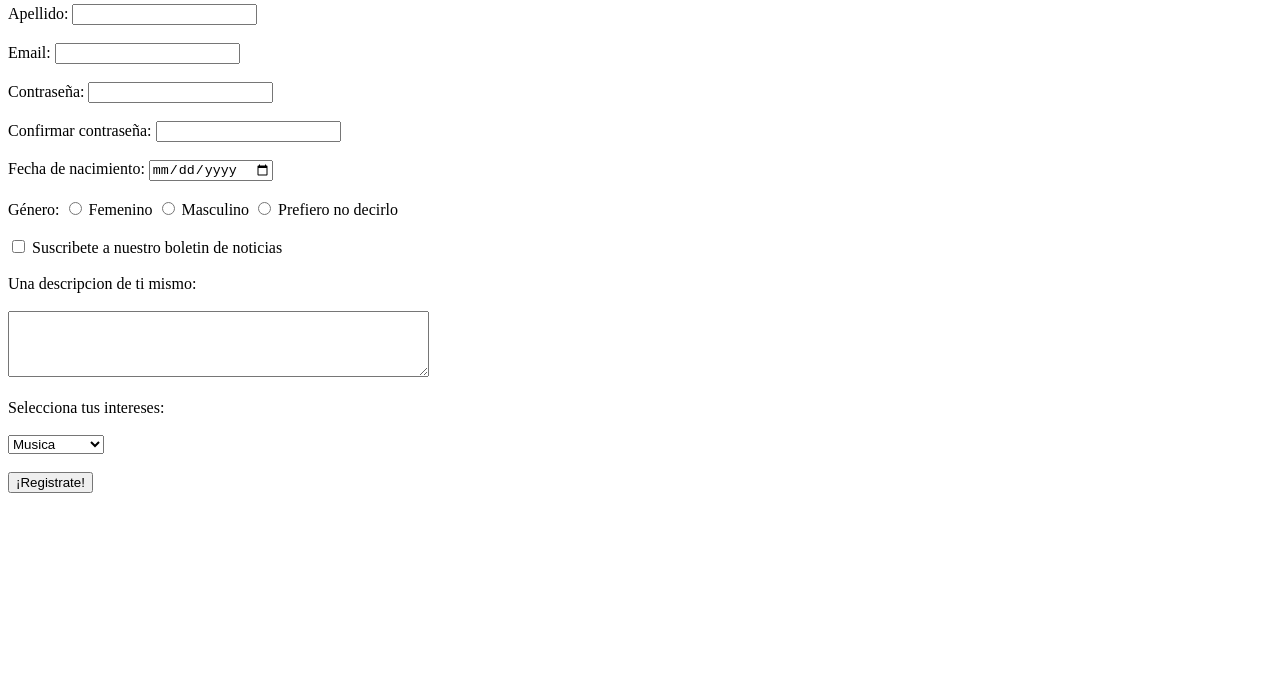
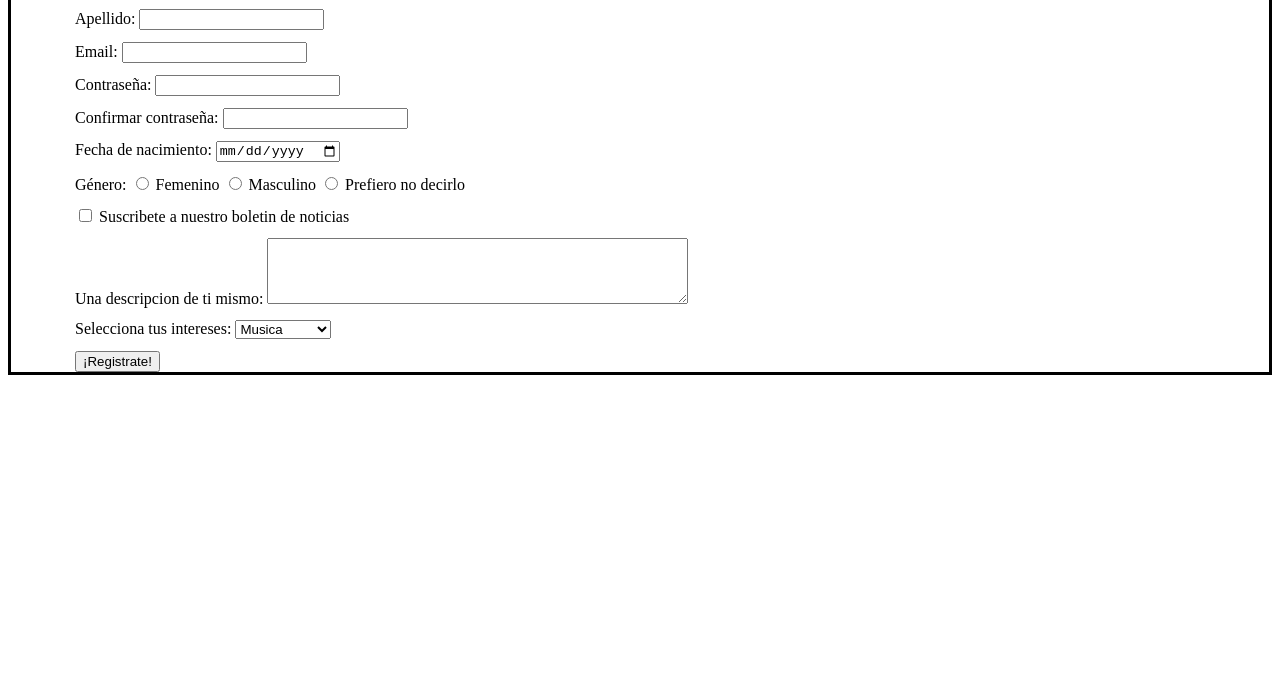
Before and after one commit to SSHope-00/Fundamentos-de-Web, a plain HTML site: page Core1_Formulario.html in a window 1280 px wide. Shown: the part 115-800 px from the top of the page. Drawn offline with Linux system fonts and the light colour scheme.

Commit message:
correccion

```diff
--- a/Core1_Formulario.html
+++ b/Core1_Formulario.html
@@ -2,19 +2,32 @@
 <html>
 
 <head>
+    <style>
+       body{
+       border-width: 0.1cm;
+       border-color: black;
+       border-style: solid;
+      padding-left: 5%;
+
+       }
+       div {
+       padding-bottom: 1%;
+       }
+
+    </style>
     <meta charset="UTF-8" />
     <title>Formulario</title>
 </head>
 
-<body>
-    <form action="#" method="POST">
+<body >
+    <form action="#" method="POST" >
         <h1> Registrate y unete a la comunidad!</h1>
         <div>
             <label for="nombre">
                 Nombre:
             </label>
             <input type="text" id="nombre" name="nombre" />
-            <br> </br>
+
         </div>
 
         <div>
@@ -22,7 +35,7 @@
                 Apellido:
             </label>
             <input type="text" id="apellido" name="apellido" />
-            <br> </br>
+
         </div>
 
         <div>
@@ -30,7 +43,7 @@
                 Email:
             </label>
             <input type="email" id="email" name="email" />
-            <br> </br>
+
         </div>
 
         <div>
@@ -38,7 +51,7 @@
                 Contraseña:
             </label>
             <input type="password" id="contraseña" name="contraseña" />
-            <br> </br>
+
         </div>
 
         <div>
@@ -46,7 +59,7 @@
                 Confirmar contraseña:
             </label>
             <input type="password" id="contraseña" name="contraseña" />
-            <br> </br>
+
         </div>
 
         <div>
@@ -54,7 +67,7 @@
                 Fecha de nacimiento:
             </label>
             <input type="date" id="fecha" name="fecha" />
-            <br> </br>
+
         </div>
 
         <div>
@@ -69,23 +82,23 @@
 
             <input type="radio" id="prefiero" name="genero" value="Prefiero" />
             <label for="prefiero"> Prefiero no decirlo </label>
-            <br> </br>
+
         </div>
 
         <div>
             <input type="checkbox" id="boletin" name="boletin" />
             <label> Suscribete a nuestro boletin de noticias</label>
-            <br> </br>
+
         </div>
 
         <div>
-            <label> Una descripcion de ti mismo:</label><br> </br>
+            <label> Una descripcion de ti mismo:</label>
             <textarea id="descripcion" name="descripcion" rows="4" cols="50"></textarea>
-            <br> </br>
+
         </div>
 
         <div>
-            <label> Selecciona tus intereses:</label><br> </br>
+            <label> Selecciona tus intereses:</label>
         <select name="intereses" id="intereses">
         <option value="Musica"> Musica</option>
         <option value="Deportes"> Deportes</option>
@@ -93,7 +106,7 @@
         <option value="Tecnologia">Tecnologia </option>
         <option value="Videojuegos">Videojuegos </option>
         </select>
-            <br> </br>
+
         </div>
 
 
```
